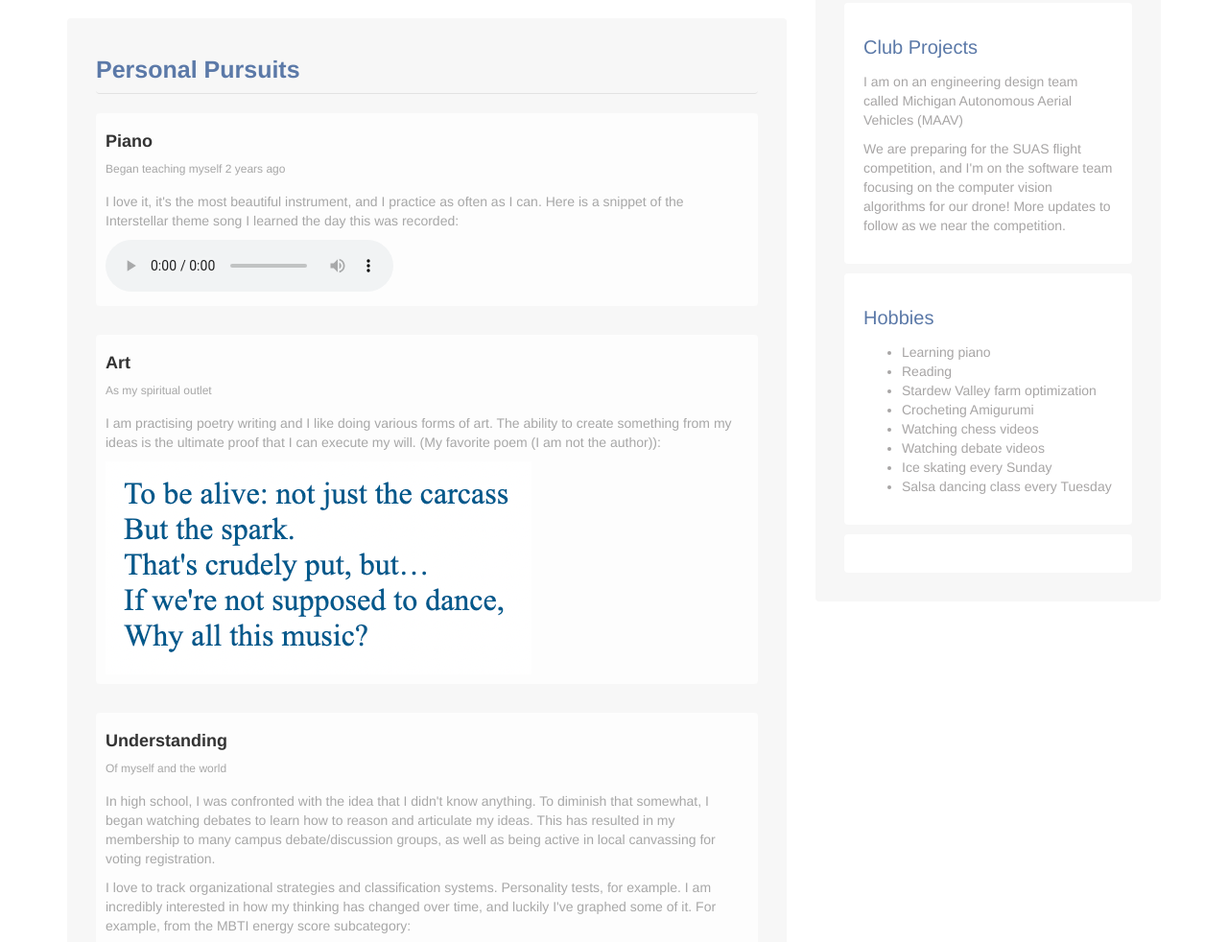
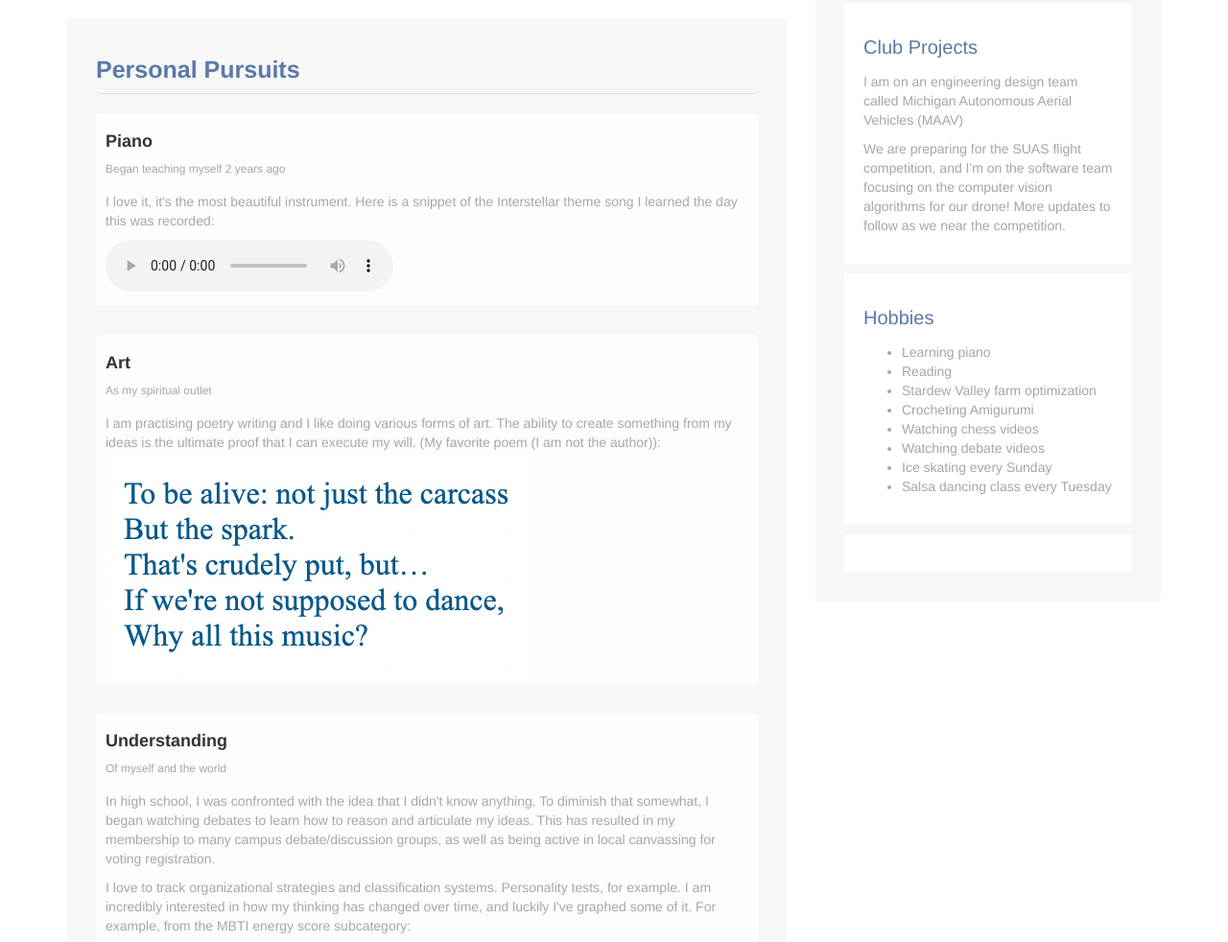
Before and after one commit to himayaa/himayaa.github.io, a plain HTML site: page index.html in a window 1280 px wide. Shown: the part 1212-2194 px from the top of the page at 96% size. Drawn offline with nearby package versions, Linux system fonts and the light colour scheme; a script that the page names is missing.

Commit message:
Text edit

```diff
--- a/index.html
+++ b/index.html
@@ -154,7 +154,7 @@
 									<div class="update-post">
 										<h4 class="update-title">Piano</h4>
 										<span class="update-date">Began teaching myself 2 years ago</span>
-										<p>I love it, it's the most beautiful instrument, and I practice as often as I can. Here is a snippet of the Interstellar theme song I learned the day this was recorded:</p>
+										<p>I love it, it's the most beautiful instrument. Here is a snippet of the Interstellar theme song I learned the day this was recorded:</p>
 										<audio controls src="assets/img/Interstellar.mp3"></audio>
 									</div>
 									<div class="update-post">
```
